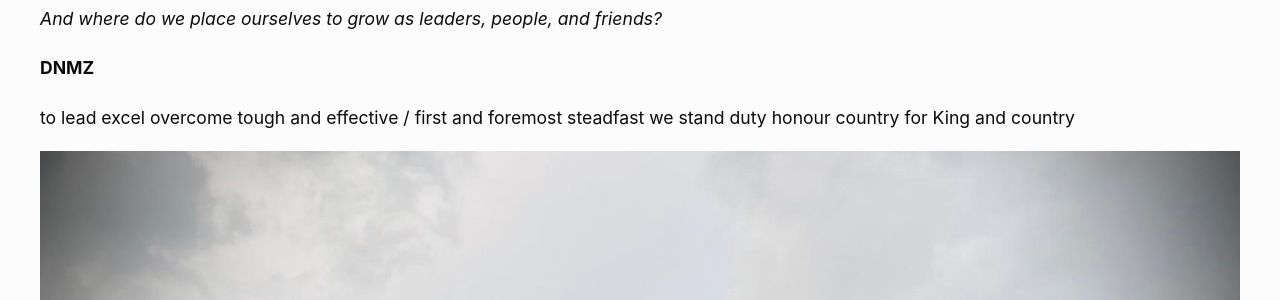
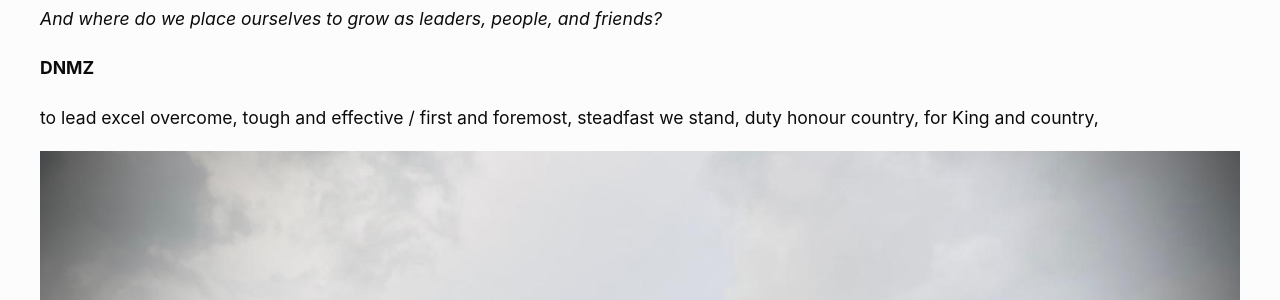
Before and after one commit to dn-mz/website, a Jekyll site: the page built from _posts/2025-12-20-ICT-2.md, in a window 1280 px wide and 900 px high, scrolled down 1888 px. Shown: the part 153-453 px from the top of the window. Built offline with Jekyll 4.4.1, drawn with Linux system fonts in a browser that asks for light colours.

```diff
--- a/_posts/2025-12-20-ICT-2.md
+++ b/_posts/2025-12-20-ICT-2.md
@@ -50,10 +50,10 @@ So yes, I can defer. The Singapore military doesn't pay for my flights. And yes,
 
 **DNMZ**
 
-to lead excel overcome
-tough and effective  / first and foremost
-steadfast we stand
-duty honour country
-for King and country
+to lead excel overcome,
+tough and effective  / first and foremost,
+steadfast we stand,
+duty honour country,
+for King and country,
 
 ![Singapore Armed Forces 748SIR Infantry Battalion Reserves](/assets/images/ict2.jpeg)
```
